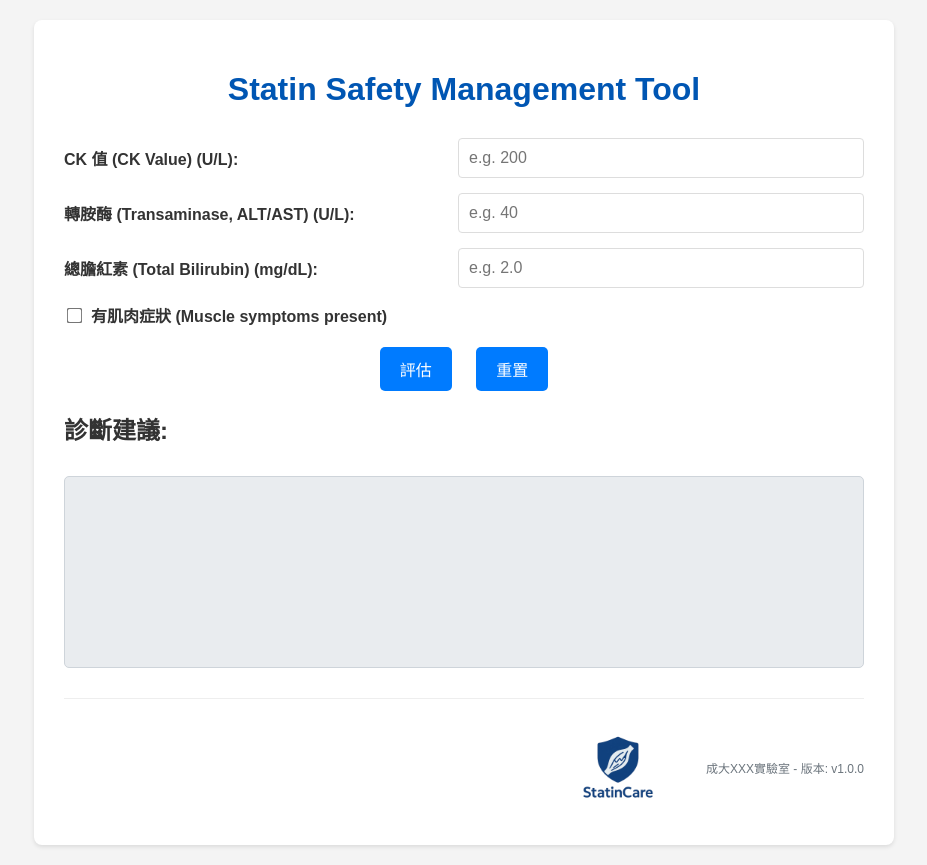
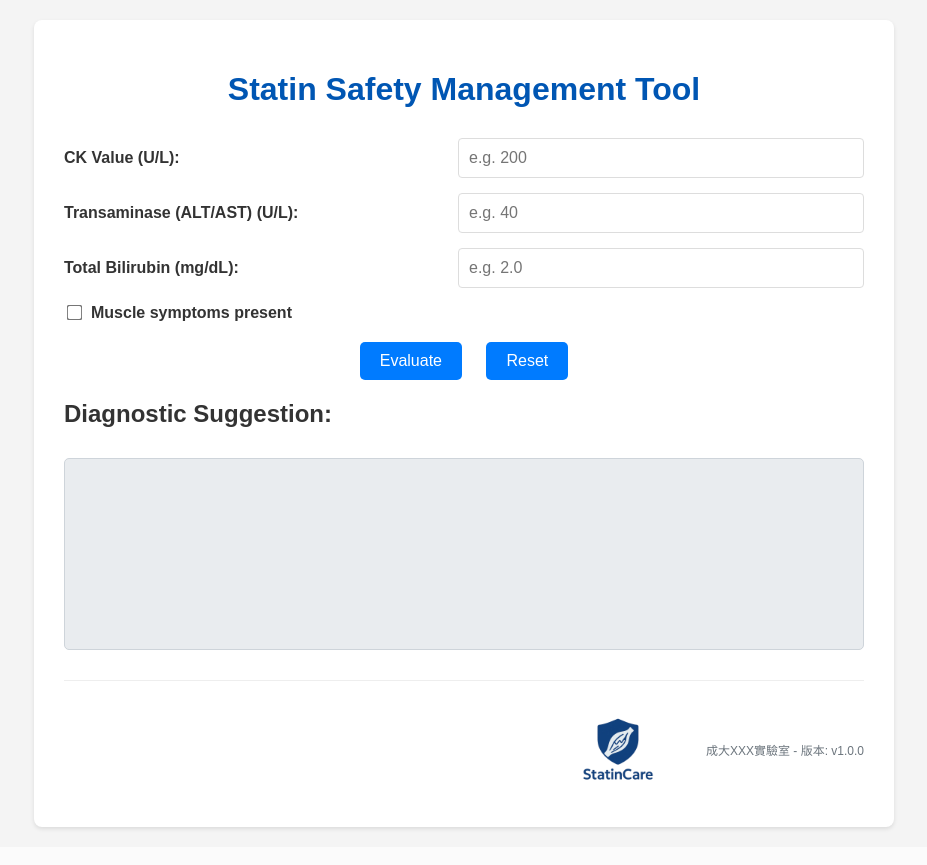
Before and after one commit to routerhan/statin, a Flask app: page / in a window 1280 px wide. Shown: the whole page, without its empty margins (176-1103 px from the left). After the commit the page ends 831 px from the top, so only its background shows below. Run offline with Flask 3, Linux system fonts and the light colour scheme.

Commit message:
chore: Revert to English and add lab logo
Signed-off-by: Ching Han Chen <ching.chen@ibm.com>

```diff
--- a/templates/index.html
+++ b/templates/index.html
@@ -108,33 +108,33 @@
         <h1>Statin Safety Management Tool</h1>
 
         <div class="form-group">
-            <label for="ck_value">CK 值 (CK Value) (U/L):</label>
+            <label for="ck_value">CK Value (U/L):</label>
             <input type="number" id="ck_value" class="input-field" placeholder="e.g. 200" min="0" required>
         </div>
 
         <div class="form-group">
-            <label for="transaminase">轉胺酶 (Transaminase, ALT/AST) (U/L):</label>
+            <label for="transaminase">Transaminase (ALT/AST) (U/L):</label>
             <input type="number" id="transaminase" class="input-field" placeholder="e.g. 40" min="0" required>
         </div>
 
         <div class="form-group">
-            <label for="bilirubin">總膽紅素 (Total Bilirubin) (mg/dL):</label>
+            <label for="bilirubin">Total Bilirubin (mg/dL):</label>
             <input type="number" step="0.1" id="bilirubin" class="input-field" placeholder="e.g. 2.0" min="0" required>
         </div>
 
         <div class="form-group">
             <input type="checkbox" id="muscle_symptoms">
-            <label for="muscle_symptoms">有肌肉症狀 (Muscle symptoms present)</label>
+            <label for="muscle_symptoms">Muscle symptoms present</label>
         </div>
 
         <div class="buttons">
-            <button onclick="evaluateStatin()">評估</button>
-            <button onclick="resetFields()">重置</button>
+            <button onclick="evaluateStatin()">Evaluate</button>
+            <button onclick="resetFields()">Reset</button>
         </div>
 
         <div id="error-message" class="error-message"></div>
 
-        <h2>診斷建議:</h2>
+        <h2>Diagnostic Suggestion:</h2>
         <div id="result-box">
             <!-- 診斷建議將顯示在這裡 -->
         </div>
@@ -158,7 +158,7 @@
 
             // Basic client-side validation
             if (ck_value === '' || transaminase === '' || bilirubin === '') {
-                errorMessage.textContent = '請輸入所有數值。';
+                errorMessage.textContent = 'Please enter all values。';
                 return;
             }
 
@@ -167,7 +167,7 @@
             const bilirubin_float = parseFloat(bilirubin);
 
             if (ck_float < 0 || transaminase_float < 0 || bilirubin_float < 0) {
-                errorMessage.textContent = '輸入數值不可為負數。';
+                errorMessage.textContent = 'Input value must be a positive number。';
                 return;
             }
 
@@ -190,12 +190,12 @@
                 if (response.ok) {
                     resultBox.textContent = data.recommendation;
                 } else {
-                    errorMessage.textContent = `錯誤: ${data.error || '未知錯誤'}`;
+                    errorMessage.textContent = `Error: ${data.error || 'Unknown error.'}`;
                     resultBox.textContent = '';
                 }
             } catch (error) {
                 console.error('Error during fetch:', error);
-                errorMessage.textContent = '無法連接到伺服器。請稍後再試。';
+                errorMessage.textContent = 'Can not connect to server。';
                 resultBox.textContent = '';
             }
         }
```
Also changed, not shown: static/LAiMM.png (added).
